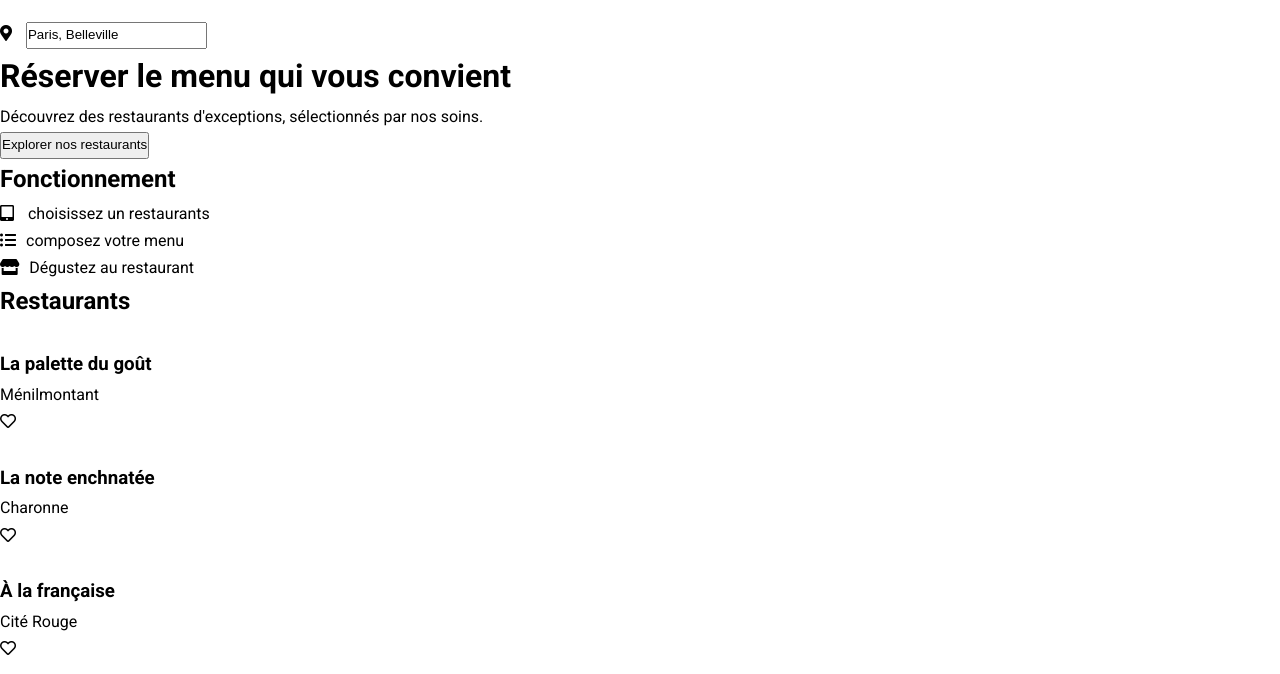
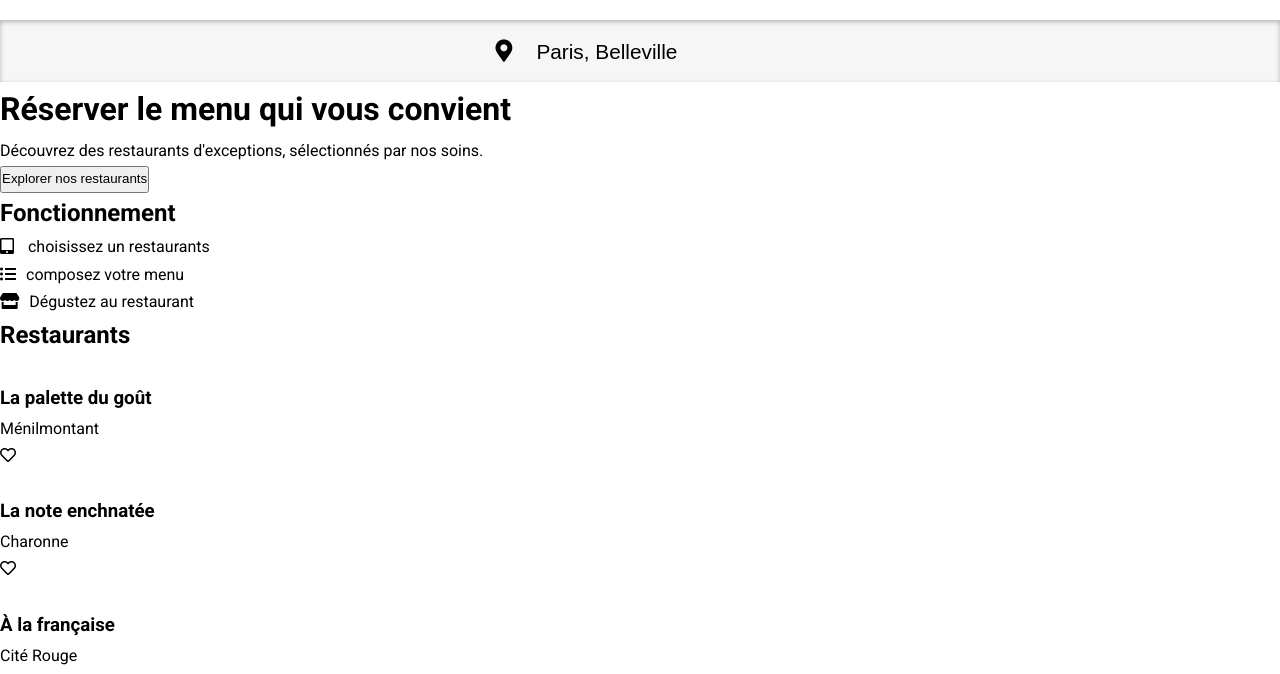
Before and after one commit to Hilali34/HilaliAbdelali_03_21012021, a website: page index.html in a window 1280 px wide. Shown: the part 60-734 px from the top of the page. Drawn offline with Linux system fonts and the light colour scheme; a web font is replaced by a local one.

Commit message:
champ de recherche

```diff
--- a/index.html
+++ b/index.html
@@ -16,8 +16,10 @@
     </header>
 
     <form class="research">
+        <div class="research__area">
         <i class=" research__icon fas fa-map-marker-alt"></i>
-        <input id="research__input" type="search" value="Paris, Belleville">
+        <input class="research__input" type="search" value="Paris, Belleville" >
+        </div>
         <div class="research_description"><h1>Réserver le menu qui vous convient</h1> Découvrez des restaurants d'exceptions, sélectionnés par nos soins.</div>
         <button class=" btn research_button">Explorer nos restaurants</button>
     </form>
--- a/sass/base/_typography.scss
+++ b/sass/base/_typography.scss
@@ -1,5 +1,9 @@
 body {
     font-family: "Roboto", sans-serif;
+}
+
+.research__input{
+    font-size: 1.3rem;
 }
 
 .footer__logo {
--- a/sass/layout/_research.scss
+++ b/sass/layout/_research.scss
@@ -0,0 +1,18 @@
+.research{
+    &__area{
+        width:100%;
+        background-color: $color-bg;
+        text-align: center;
+        box-shadow: $shawdow-rechearch;
+    }
+    &__input{
+        border: none;
+        background-color: $color-bg;
+        text-align: start;
+    }
+    &__icon{
+       font-size: 1.4rem;
+       padding: $padding;
+    }
+
+}
--- a/sass/main.scss
+++ b/sass/main.scss
@@ -1,6 +1,8 @@
 // utils
 @import "./utils/variables";
 @import "./utils/mixins";
+@import "./utils/list";
+
 
 // base
 @import "./base/base";
--- /dev/null
+++ b/sass/utils/_list.scss
@@ -0,0 +1 @@
+$shawdow-rechearch:inset 0px 2px 5px 0px #b9b3b3;
--- a/sass/utils/_variables.scss
+++ b/sass/utils/_variables.scss
@@ -8,5 +8,4 @@ $color-footer: white;
 $color-bg: #f6f6f6;
 
 // padding
-
 $padding: 1.25rem;
```
Also changed, not shown: public/css/style.css, 1 other file.
